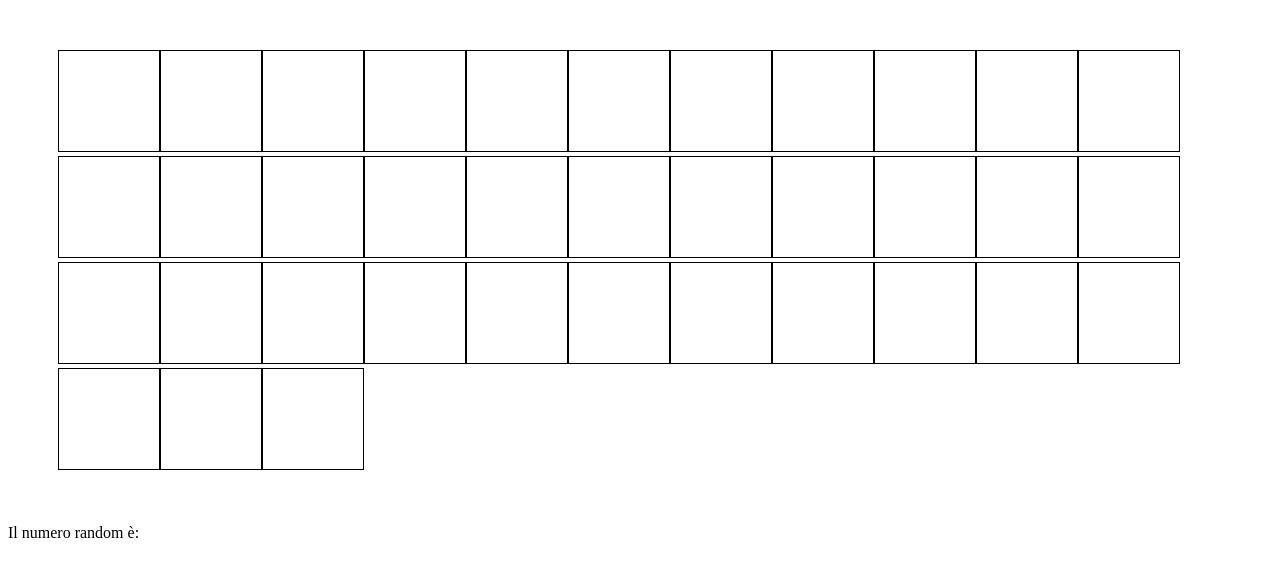
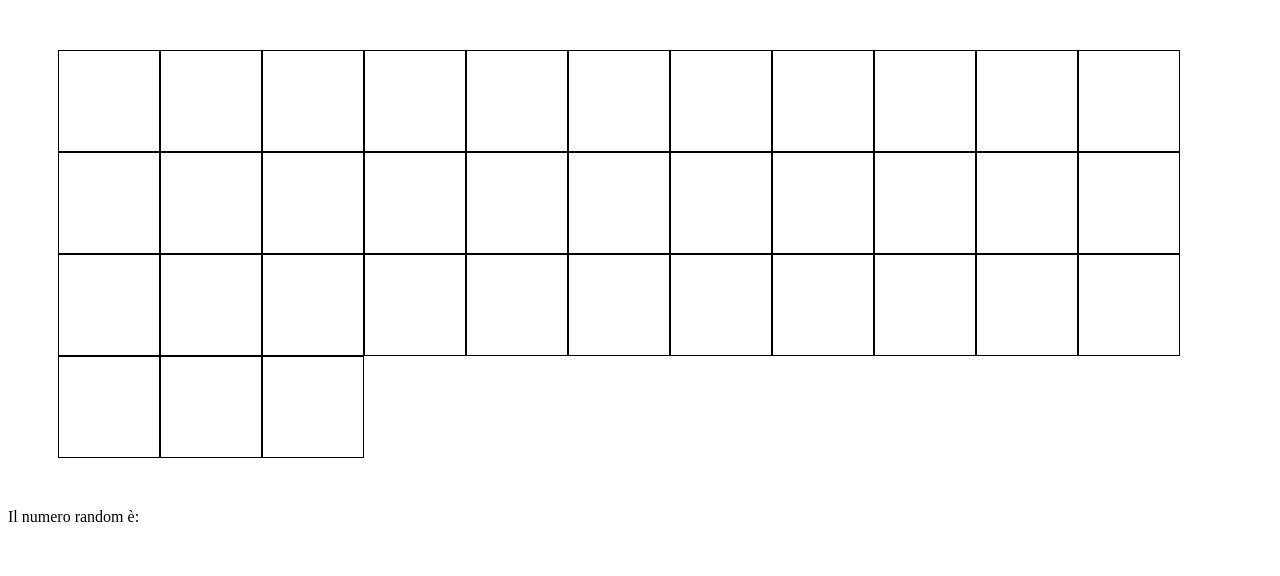
Before and after one commit to FrancescoLunesu/js-jq-ajax-grigliaquad, a plain HTML site: page index.html in a window 1280 px wide. Drawn offline with nearby package versions, Linux system fonts and the light colour scheme.

Commit message:
Terzo commit: il numero random compare all'interno del quadrato cliccato

```diff
--- a/css/style.css
+++ b/css/style.css
@@ -1,5 +1,7 @@
 .container{
     margin: 50px;
+    display: flex;
+    flex-wrap: wrap;
 }
 
 .square{
@@ -7,7 +9,6 @@
     width: 100px;
     border: 1px solid black;
     /* background-color: red; */
-    display: inline-block;
 }
 
 .yellow{
--- a/js/script.js
+++ b/js/script.js
@@ -14,6 +14,8 @@ $(document).ready(function(){
             url: "https://flynn.boolean.careers/exercises/api/random/int",
             method: "GET",
             success: function (risposta) {
+                // il numero random compare all'interno del quadrato cliccato
+                casella.text(risposta.response);
                 // se il numero random generato è <= 5, aggiungo la classe yellow al quadrato cliccato (casella)
                 if(risposta.response <=5){
                     casella.addClass("yellow");
```
